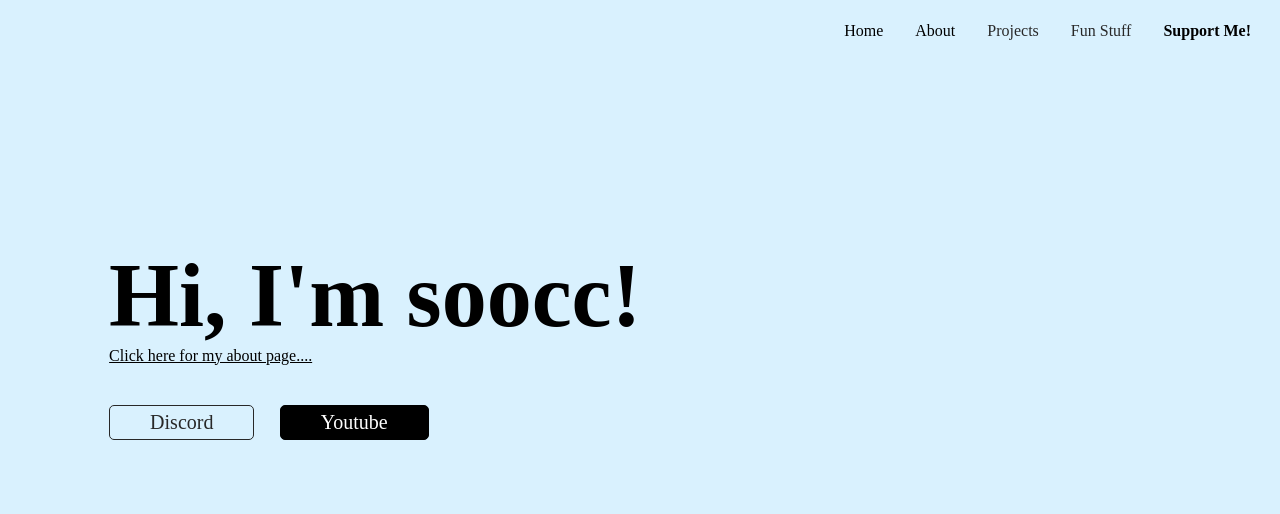
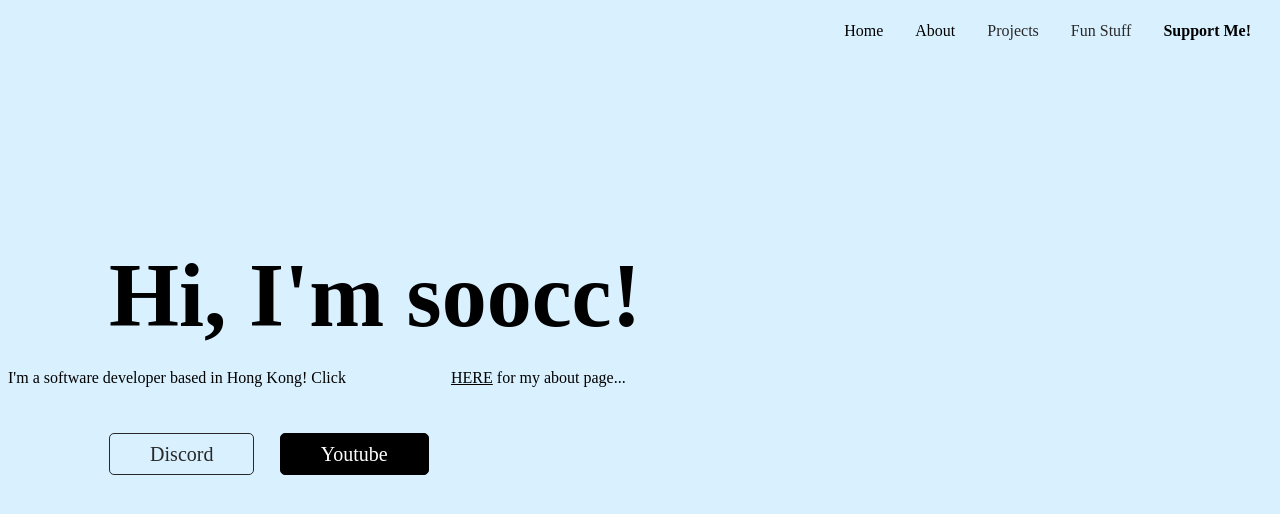
Before and after one commit to soocc/sooccsocks2, a Jekyll site: the page built from index.html, in a window 1280 px wide. Shown: the top 514 px of the page. Built offline with Jekyll 4.4.1, drawn with Linux system fonts in a browser that asks for light colours.

Commit message:
Update index.html

```diff
--- a/index.html
+++ b/index.html
@@ -27,7 +27,8 @@ layout: default
   </head>
   <body>
     <h1 class="welcome">Hi, I'm soocc!</h1>
-    <a href="soocc.github.io/about" class="intro">Click here for my about page....</a>
+    <p>
+      I'm a software developer based in Hong Kong! Click <a href="soocc.github.io/about" class="intro">HERE</a> for my about page...
     <br>
 
     <a class="abutton" href="https://discord.gg/72UPzkfxXM">
```
